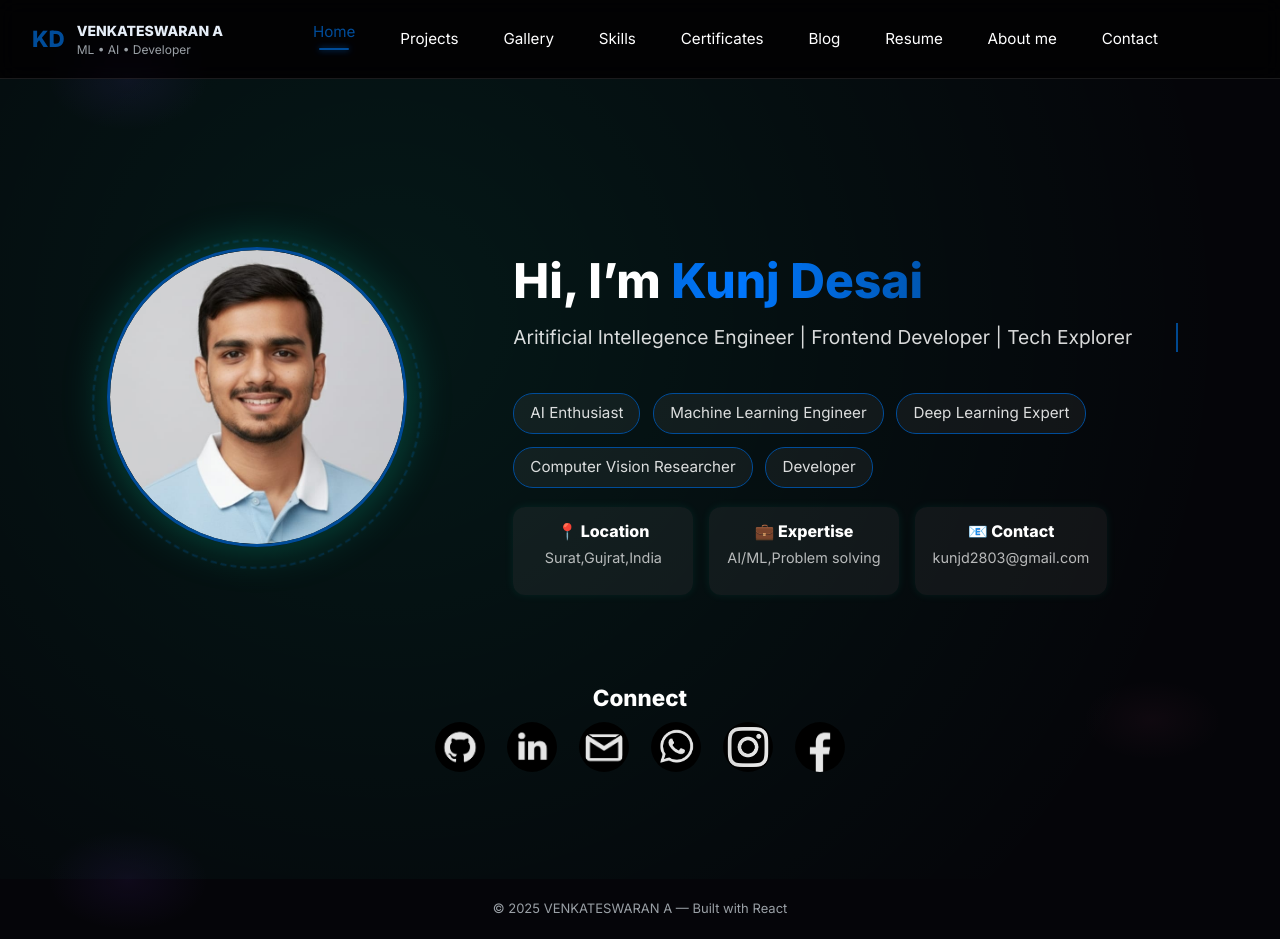
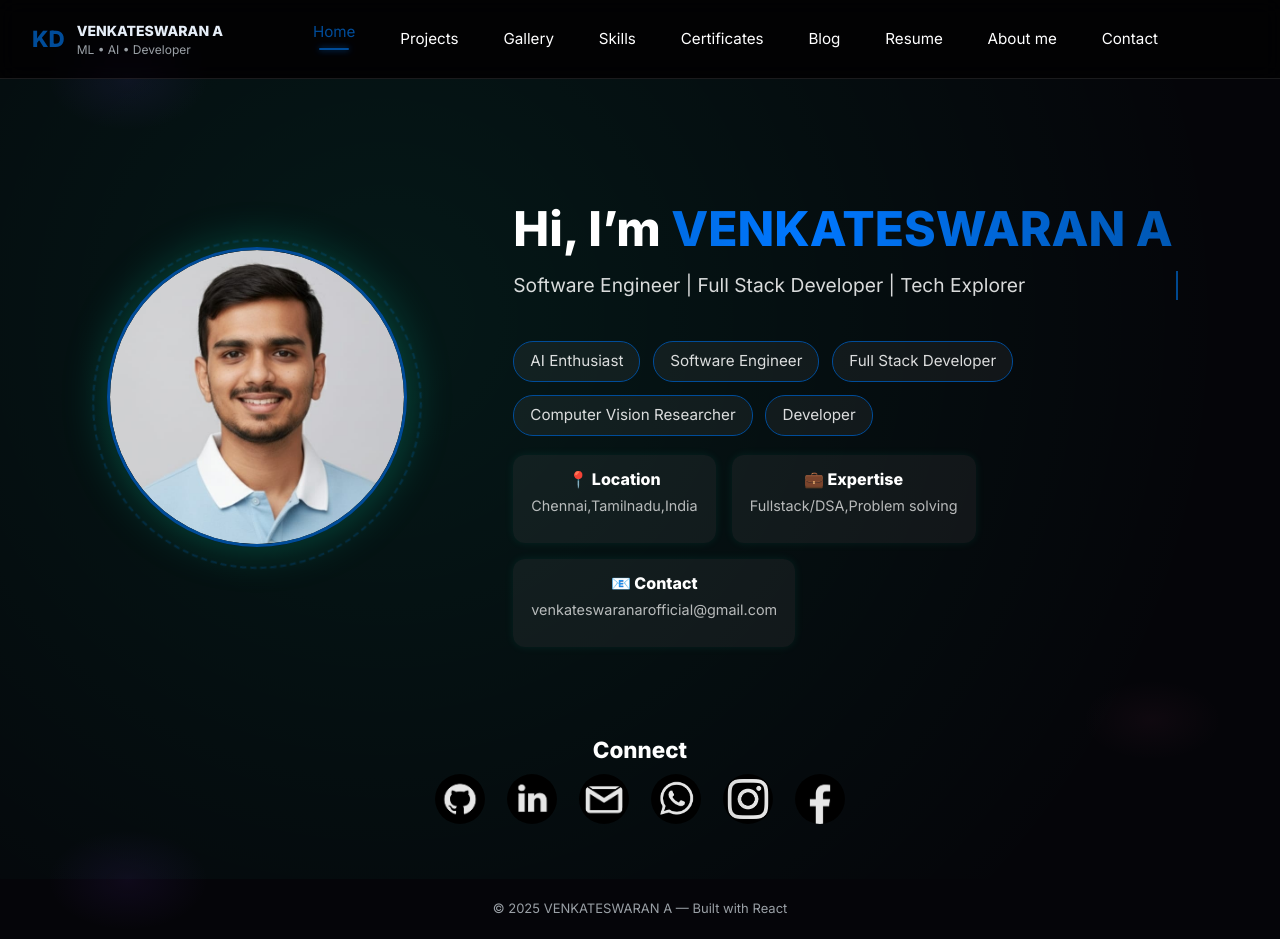
Before and after one commit to venkateswaranar2006/Venkates-Portfolio, a React (Vite) app: page / in a window 1280 px wide. Built offline with nearby package versions, Linux system fonts and the light colour scheme; the HTML template or start-up script is replaced by a standard one.

Commit message:
Update personal information and professions in Home.jsx

```diff
--- a/src/pages/Home.jsx
+++ b/src/pages/Home.jsx
@@ -13,19 +13,19 @@ import facebookLogo from '../../public/facebook.png'
 export default function Home() {
   const professions = [
     'AI Enthusiast',
-    'Machine Learning Engineer',
-    "Deep Learning Expert",
+    'Software Engineer',
+    "Full Stack Developer",
     'Computer Vision Researcher',
     'Developer',
   ]
 
   const quickLinks = [
-    { img: githubLogo, title: 'GitHub', link: 'https://github.com/kunj2803' },
-    { img: linkedinLogo, title: 'LinkedIn', link: 'https://www.linkedin.com/in/kunj-desai-07717b293/' },
-    { img: gmailLogo, title: 'Email', link: 'kunjd2803@gmail.com' },
-    { img: whatsappLogo, title: 'WhatsApp', link: 'https://wa.me/+918758209508' },
-    { img: instagramLogo, title: 'Instagram', link: 'https://www.instagram.com/kunj_2834/' },
-    { img: facebookLogo, title: 'Facebook', link: 'https://www.facebook.com/kunj.desai.222608' },
+    { img: githubLogo, title: 'GitHub', link: 'https://github.com/venkateswaranar2006' },
+    { img: linkedinLogo, title: 'LinkedIn', link: 'http://www.linkedin.com/in/venkateswaranarofficial' },
+    { img: gmailLogo, title: 'Email', link: 'venkateswaranarofficial@gmail.com' },
+    { img: whatsappLogo, title: 'WhatsApp', link: 'https://wa.me/+919043651185' },
+    { img: instagramLogo, title: 'Instagram', link: 'https://www.instagram.com/naan_venkateswaran/' },
+    { img: facebookLogo, title: 'YouTube', link: 'https://youtube.com/@true_incident006.?si=VTYG73UzbQuHdw82' },
   ]
 
   return (
@@ -116,7 +116,7 @@ export default function Home() {
           >
             <motion.img
               src={photo}
-              alt="Kunj Desai"
+              alt="Venkateswaran A"
               initial={{ scale: 0.8, opacity: 0 }}
               animate={{ scale: 1, opacity: 1 }}
               transition={{ duration: 1 }}
@@ -163,7 +163,7 @@ export default function Home() {
                 backgroundSize: '200%',
               }}
             >
-              Kunj Desai
+              VENKATESWARAN A
             </motion.span>
           </h1>
 
@@ -177,7 +177,7 @@ export default function Home() {
               maxWidth: '95%',
             }}
           >
-          Aritificial Intellegence Engineer | Frontend Developer | Tech Explorer
+          Software Engineer | Full Stack Developer | Tech Explorer
           </p>
 
           {/* --- Profession Tags --- */}
@@ -228,9 +228,9 @@ export default function Home() {
             }}
           >
             {[
-              { label: '📍 Location', value: 'Surat,Gujrat,India' },
-              { label: '💼 Expertise', value: 'AI/ML,Problem solving' },
-              { label: '📧 Contact', value: 'kunjd2803@gmail.com' },
+              { label: '📍 Location', value: 'Chennai,Tamilnadu,India' },
+              { label: '💼 Expertise', value: 'Fullstack/DSA,Problem solving' },
+              { label: '📧 Contact', value: 'venkateswaranarofficial@gmail.com' },
             ].map((info, i) => (
               <motion.div
                 key={i}
```
